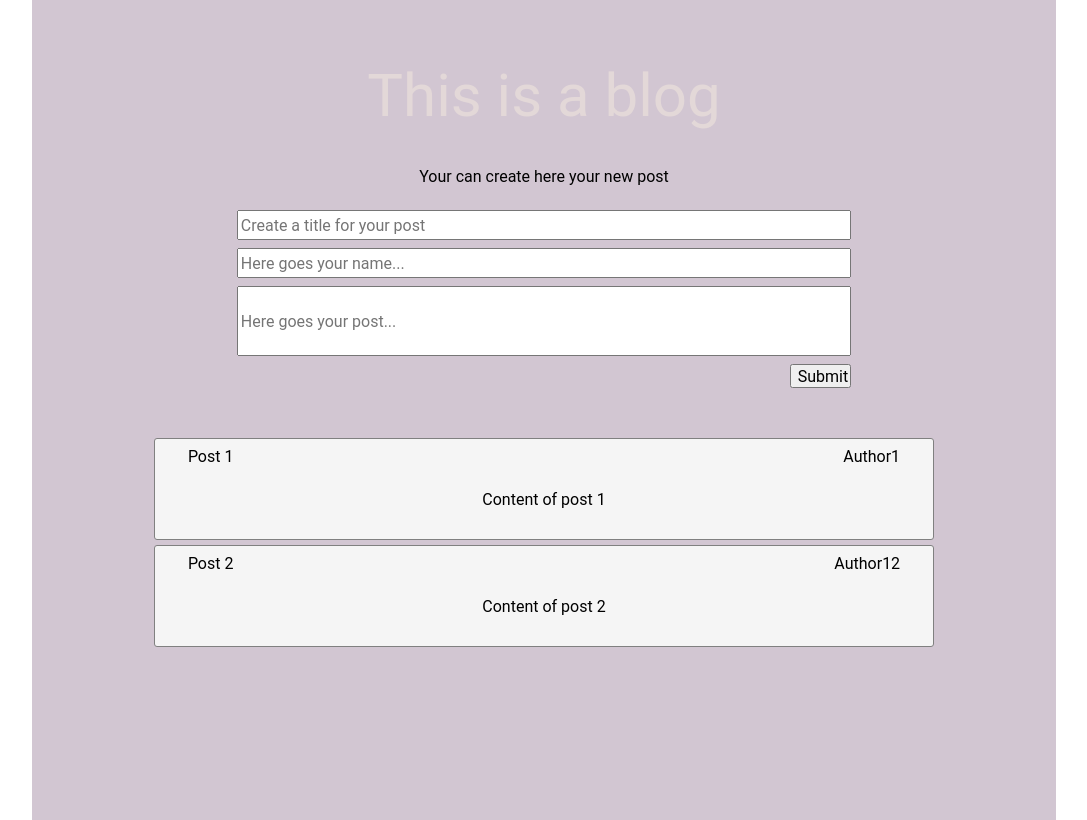
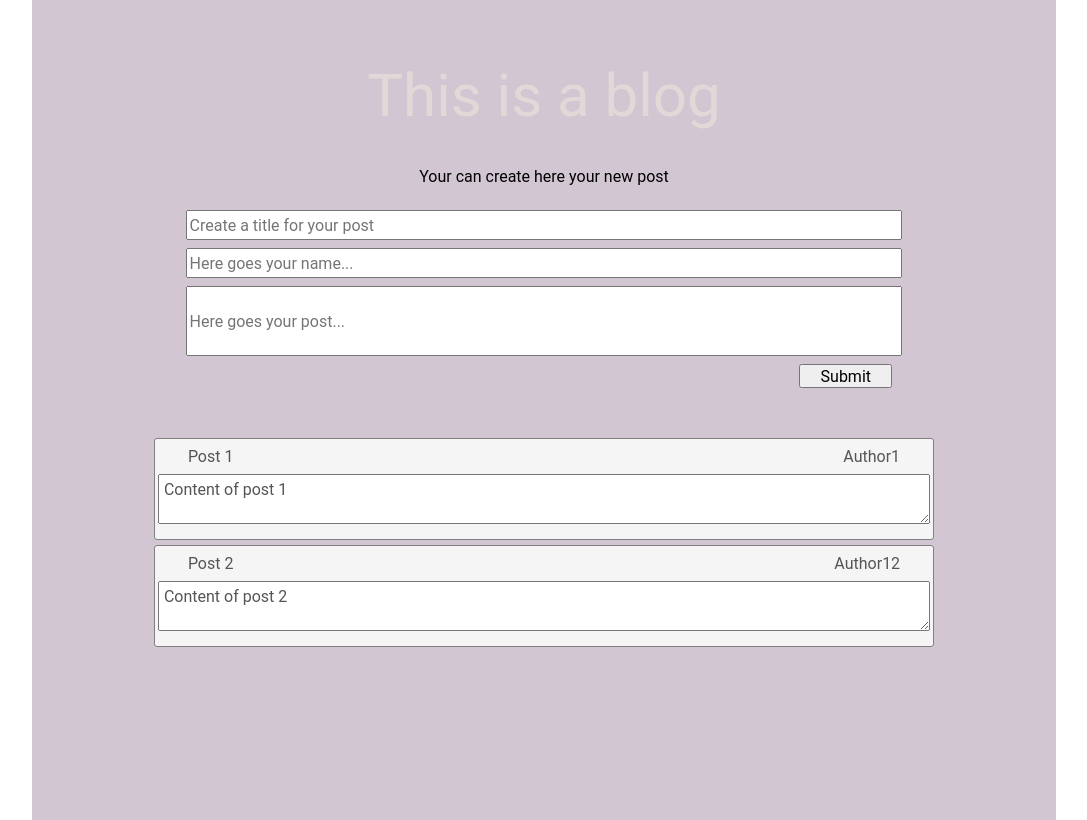
Before and after one commit to tinkabel85/my-blog, a React (Create React App) app: page / in a window 1280 px wide. Shown: the whole page, without its empty margins (96-1183 px from the left). Built offline with nearby package versions, Linux system fonts and the light colour scheme.

Commit message:
added unique id

```diff
--- a/src/App.js
+++ b/src/App.js
@@ -4,16 +4,22 @@ import Form from "./components/Form/Form";
 import BlogsList from "./components/BlogsList/BlogsList";
 import "./App.css";
 
+let s4 = () => {
+	return Math.floor((1 + Math.random()) * 0x10000)
+		.toString(16)
+		.substring(1);
+};
 function App() {
   const [posts, setPosts] = useState([
-		{  title: "Post 1", author: "Author1",  content: "Content of post 1" },
-		{ title: "Post 2", author: "Author12", content: "Content of post 2" },
-	]);
+		{  id: s4(), title: "Post 1", author: "Author1",  content: "Content of post 1" },
+    { id: s4(), title: "Post 2", author: "Author12", content: "Content of post 2" },
+  ]);
+  console.log([...posts]);
 
 	return (
 		<div className="App">
 			<Header />
-      <Form addPost={(post) => setPosts([...posts, post]) } />
+      <Form generateId={s4} addPost={(post) => setPosts([...posts, post]) } />
       <BlogsList posts={posts} setPosts= {setPosts}/>
 		</div>
 	);
--- a/src/components/BlogsList/BlogList.css
+++ b/src/components/BlogsList/BlogList.css
@@ -5,6 +5,7 @@
 	padding: 20px;
 	margin-bottom: 20px;
 	gap: 10px;
+	color: rgb(86, 85, 85);
 }
 
 .list li {
--- a/src/components/BlogsList/BlogsList.js
+++ b/src/components/BlogsList/BlogsList.js
@@ -9,8 +9,8 @@ function BlogsList(props) {
     // }
     return (
 			<ul className="list">
-				{posts.map((post, i) => (
-                    <PostArticle key={i} post={post}
+				{posts.map((post, index) => (
+                    <PostArticle key={index} post={post} setPosts={setPosts}
                         // onEdit={handleEdit}
                     />
             ))}
--- a/src/components/Form/Form.css
+++ b/src/components/Form/Form.css
@@ -1,5 +1,5 @@
 .form {
-	width: 60%;
+	width: 70%;
 	margin: auto;
 	margin-bottom: 30px;
 	display: flex;
@@ -21,6 +21,7 @@
 	overflow: scroll;
 }
 .form__btn {
-	width: 10%;
+	width: 13%;
 	align-self: flex-end;
+	margin-right: 10px;
 }
--- a/src/components/Form/Form.js
+++ b/src/components/Form/Form.js
@@ -13,6 +13,7 @@ function Form(props) {
 		}
 		console.log(postTitle, postAuthor, postContent);
 		props.addPost({
+			id: props.generateId(),
 			title: postTitle,
 			author: postAuthor,
 			content: postContent,
--- a/src/components/PostArticle/PostArticle.css
+++ b/src/components/PostArticle/PostArticle.css
@@ -19,14 +19,22 @@
 	justify-content: space-between;
 	padding: 5px 30px;
 }
-.btn--edit {
-	background-color: #a8ada8;
-	border: 1px solid #535453;
-    border-radius: 3px;
-	color: #ffffff;
-	padding: 2px 5px;
-	text-align: center;
-	font-size: 16px;
-    cursor: pointer;
-    float: right;
+
+.post__content {
+	color: rgb(86, 85, 85);
+	padding: 5px;
 }
+
+.post--edits {
+	width: 100%;
+	display: flex;
+	flex-direction: column;
+	width: 60vw;
+	margin: 0 auto;
+	margin-bottom: 10px;
+}
+.post--edits button {
+    width: 13%;
+    align-self: flex-end;
+    margin-right: 5px;
+}
--- a/src/components/PostArticle/PostArticle.js
+++ b/src/components/PostArticle/PostArticle.js
@@ -2,7 +2,7 @@ import { useState } from "react";
 import "./PostArticle.css";
 
 function PostArticle(props) {
-	const { post, setPost } = props;
+	const { post, setPosts } = props;
 	const [isEditing, setEditing] = useState(false);
 
 	const onClickEdit = (post) => {
@@ -11,35 +11,33 @@ function PostArticle(props) {
 	};
 
 	const handleSave = () => {
-	}
+		setPosts()
+	};
 
 	const handleCancel = () => {
 		setEditing(false);
-		setTitle(post.title);
-		setAuthor(post.author);
-		setContent(post.content);
 	};
 
-	return (
-		<>
-			{isEditing ? (
-				<div>
+	return isEditing ? (
+		<div className="post--edits">
 			<input
 				type="text"
 				value={post.title}
-						onChange={(e) => post.setTitle(e.target.value)}
+				onChange={(e) => post.setPostTitle(e.target.value)}
 			/>
 			<input
 				type="text"
 				value={post.author}
-						onChange={(e) => post.setAuthor(e.target.value)}
+				onChange={(e) => post.setPostAuthor(e.target.value)}
 			/>
 			<textarea
 				value={post.content}
-						onChange={(e) => post.setContent(e.target.value)}
+				onChange={(e) => post.setPostContent(e.target.value)}
 			/>
-					<button>Save</button>
+			<div className="buttons--edits">
+				<button onClick={handleSave}>Save</button>
 				<button onClick={handleCancel}>Cancel</button>
+			</div>
 		</div>
 	) : (
 		<div className="post" onDoubleClick={() => onClickEdit()}>
@@ -48,11 +46,9 @@ function PostArticle(props) {
 					<div className="post__title">{post.title}</div>
 					<div className="post__author">{post.author}</div>
 				</div>
-						<p className="post__content">{post.content}</p>
+				<textarea className="post__content">{post.content}</textarea>
 			</li>
 		</div>
-			)}
-		</>
 	);
 }
 
```
Lines whose indentation alone changed are shown as unchanged.
